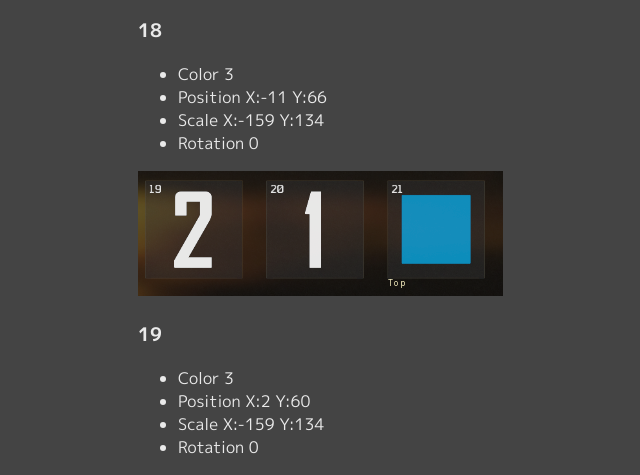
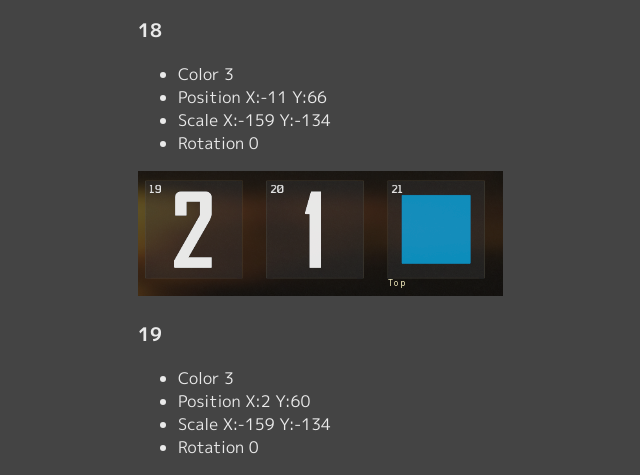
Before and after one commit to joeweissig/e621blopsemblem, a plain HTML site: page index.html in a window 1280 px wide. Shown: the part 3806-4281 px from the top of the page, 252-892 px from the left. Drawn offline with Linux system fonts and the light colour scheme.

Commit message:
more numbers error lmao

```diff
--- a/index.html
+++ b/index.html
@@ -158,7 +158,7 @@
         <ul>
             <li>Color 3</li>
             <li>Position X:-11 Y:66</li>
-            <li>Scale X:-159 Y:134</li>
+            <li>Scale X:-159 Y:-134</li>
             <li>Rotation 0</li>
         </ul>
         <img src="res/e621_19-21.png" />
@@ -166,7 +166,7 @@
         <ul>
             <li>Color 3</li>
             <li>Position X:2 Y:60</li>
-            <li>Scale X:-159 Y:134</li>
+            <li>Scale X:-159 Y:-134</li>
             <li>Rotation 0</li>
         </ul>
         <h3>20</h3>
```
